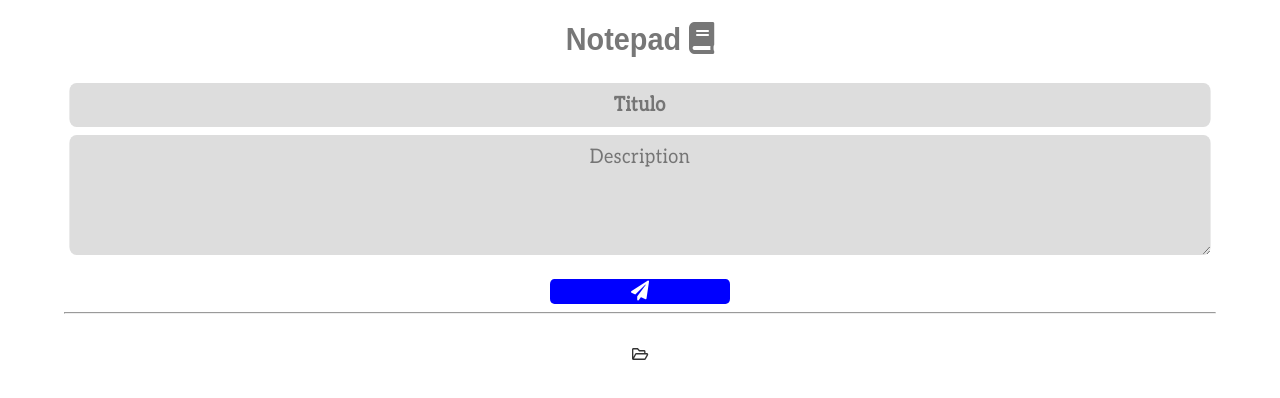
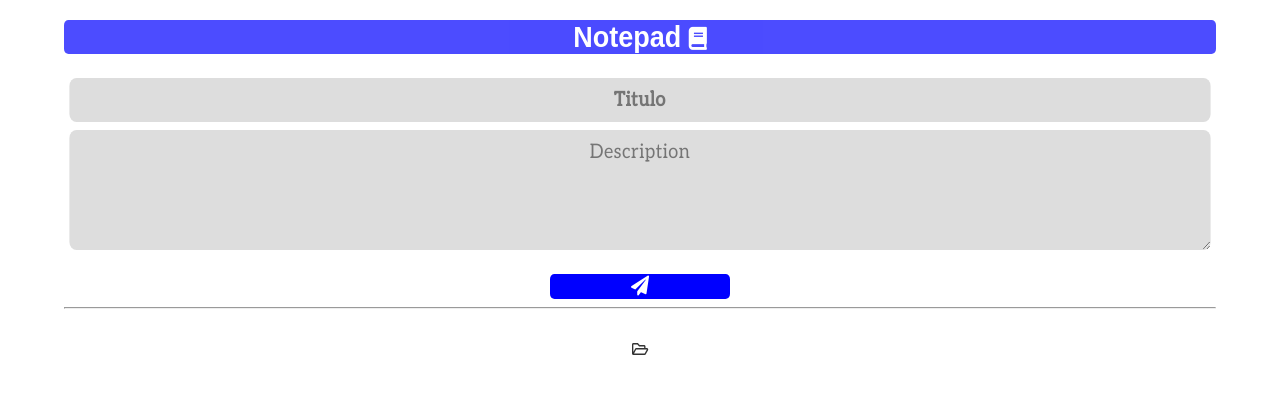
Before and after one commit to jeremiasramirez/Notepad, a website: page index.html in a window 1280 px wide. Drawn offline with Linux system fonts and the light colour scheme.

Commit message:
refactoring html5, visor de notas en css

```diff
--- a/index.html
+++ b/index.html
@@ -2,35 +2,31 @@
 <html lang="en">
 <head>
 	<meta charset="UTF-8">
-	<title>Note | Home</title>
+	<title>Notepad | Home</title>
 	<meta name="viewport" content="width=device-width, user-scalable=no, initial-scale=1.0, maximum-scale=1.0, minimum-scale=1.0">
 	<link rel="stylesheet" href="public/css/index.css">
 	<link href="https://fonts.googleapis.com/css?family=Aleo" rel="stylesheet">
 	 <link rel="stylesheet" href="https://use.fontawesome.com/releases/v5.8.1/css/all.css" integrity="sha384-50oBUHEmvpQ+1lW4y57PTFmhCaXp0ML5d60M1M7uH2+nqUivzIebhndOJK28anvf" crossorigin="anonymous">
 </head>
 <body>
+
 	<div class="containerTitlePage">
-		<h1 class="titlePage">Notepad <i class="fas fa-book"></i>
+		<h1 class="titlePage" >Notepad <i class="fas fa-book"></i></h1>
 	</div>
 
 
 
-</h1>
 <div class="form__notes" id=form__notes>
+	 <input type="text" class="note__title" id="note__title" placeholder="Titulo">
+	 <textarea type="text" class="note__description" id="note__description" placeholder="Description" minlength="20"></textarea>
+ 	 <button class="btn__send " id="btn__send"> <i class="fas fa-paper-plane"></i></button>
+</div>
 
-	<input type="text" class="note__title" id="note__title" placeholder="Titulo">
-
-	<textarea type="text" class="note__description" id="note__description" placeholder="Description" minlength="20"></textarea>
-
-	<button class="btn__send " id="btn__send"> <i class="fas fa-paper-plane"></i></button>
-
-</div>
 <hr>
 <article class="cards" id="cards">
+	<p id=empty__notes style="text-align:center; font-family: sans-serif;font-weight: 600; color:#333"><i class="far fa-folder-open"></i></p>
+</article>
 
-	<p id=empty__notes style="text-align:center; font-family: sans-serif;font-weight: 600; color:#333"><i class="far fa-folder-open"></i></p>
-
-</article>
 
 
 
--- a/public/css/index.css
+++ b/public/css/index.css
@@ -2,6 +2,7 @@ body{
 padding:0;
 margin:0;
 transform: scaleX(.9);
+
 }
 
 :root{
@@ -17,6 +18,12 @@ transform: scaleX(.9);
 	font-family: arial;
 	text-align: center;
 	color: #777;
+	font-size: 30px;
+	color: white;
+}
+.fa-book{
+	color: white;
+	font-size: 23px;
 }
 .form__notes{
 	display: flex;
@@ -91,6 +98,8 @@ transform: scaleX(.9);
 	font-size: 18px;
 	margin: .2em 0 1em  0;
 	padding: .3em 0 .3em 0;
+	font-family: 'Aleo', serif;
+	letter-spacing: .9px;
 }
 .descriptionCard{
 	font-family: arial;
@@ -98,6 +107,7 @@ transform: scaleX(.9);
 	word-break: break-all;
 	color: #bbb;
 	margin: -.4em .3em .4em .3em;
+	letter-spacing: .2px;
 }
 .elementContainer{
 
@@ -111,8 +121,12 @@ transform: scaleX(.9);
 
 }
 .elementContainer:hover{
-	transform: scale(1.4);
+	transform: scale(1);
 	box-shadow: 1px 1px 3px 5px grey;
+	font-size: 1.4em;
+}
+.elementContainer:hover .titleCard{
+	font-size: 1.3em;
 }
 .cards{
 	display: flex;
@@ -157,7 +171,7 @@ hr{
 	background-color: blue;
 	color: white;
 	transition: 3s;
-  margin-top: .3em;
+    margin-top: .3em;
 }
 .button1Delete:hover ,
 .button2Cancel:hover {
@@ -202,3 +216,11 @@ hr{
 		transition:1s;
 	}
 }
+.containerTitlePage{
+	position: sticky;
+	top: 0;
+	background-color: blue;
+	border-radius: 5px;
+	z-index: 10000;
+	opacity: .7;
+}
```
